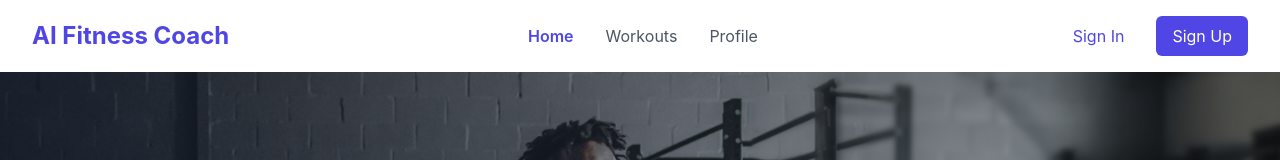
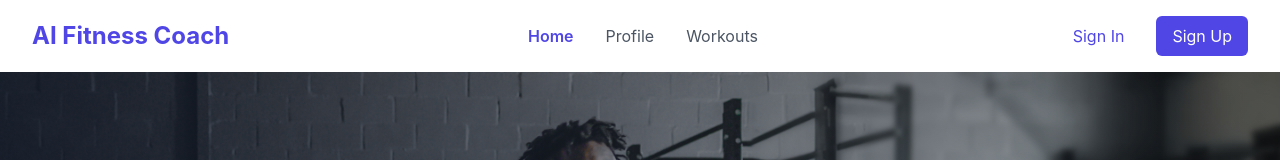
Before and after one commit to DominicBarnett/ai-fitness, a React (Create React App) app: page / in a window 1280 px wide. Shown: the top 160 px of the page. Built offline with nearby package versions, Linux system fonts and the light colour scheme.

Commit message:
reorganize nav bar

```diff
--- a/src/App.js
+++ b/src/App.js
@@ -83,16 +83,16 @@ function App() {
                 Home
               </button>
               <button
+                onClick={() => setCurrentStep(1)}
+                className={`text-gray-600 hover:text-indigo-600 ${currentStep === 1 ? 'text-indigo-600 font-semibold' : ''}`}
+              >
+                Profile
+              </button>
+              <button
                 onClick={() => setCurrentStep(2)}
                 className={`text-gray-600 hover:text-indigo-600 ${currentStep === 2 ? 'text-indigo-600 font-semibold' : ''}`}
               >
                 Workouts
-              </button>
-              <button
-                onClick={() => setCurrentStep(1)}
-                className={`text-gray-600 hover:text-indigo-600 ${currentStep === 1 ? 'text-indigo-600 font-semibold' : ''}`}
-              >
-                Profile
               </button>
             </nav>
             <div className="flex items-center space-x-4">
```
